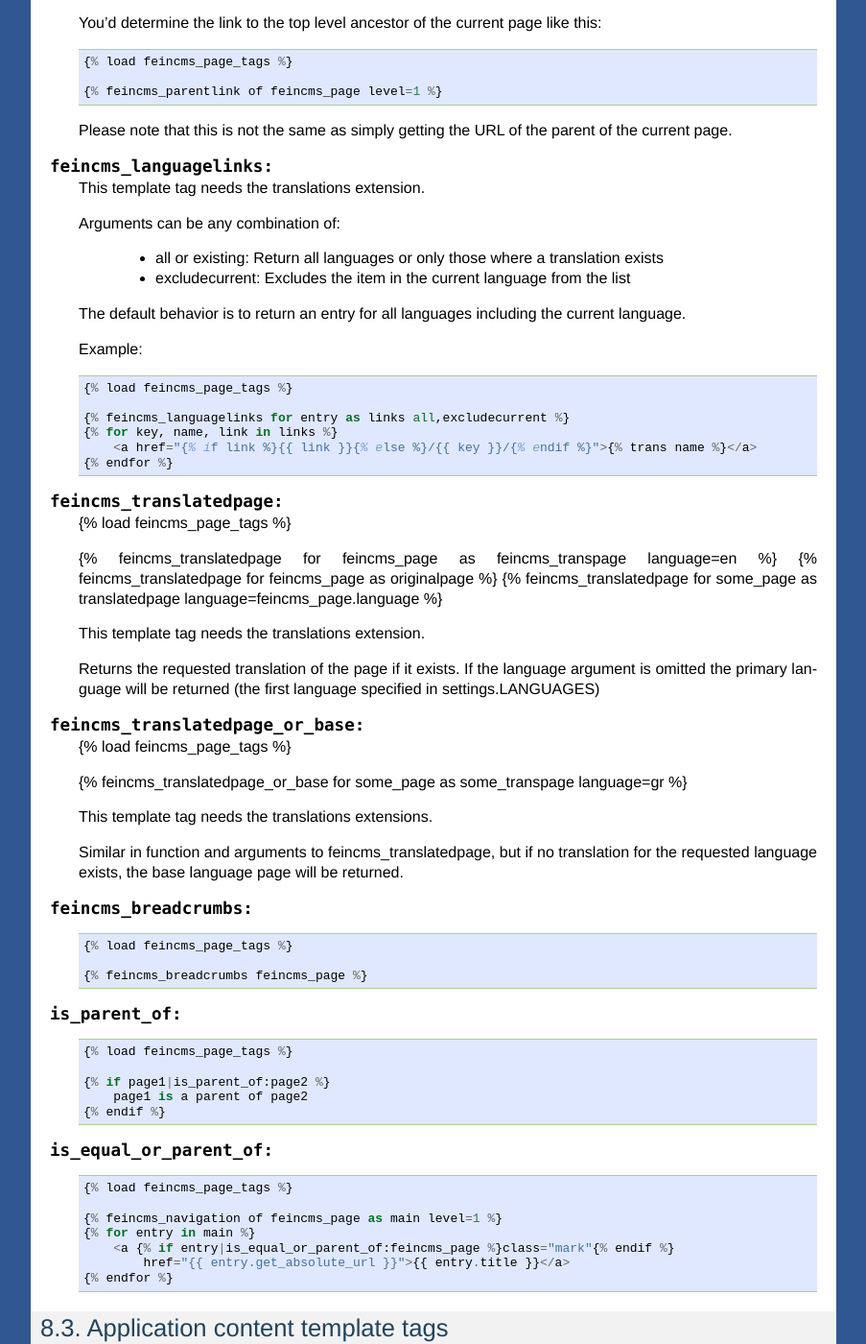
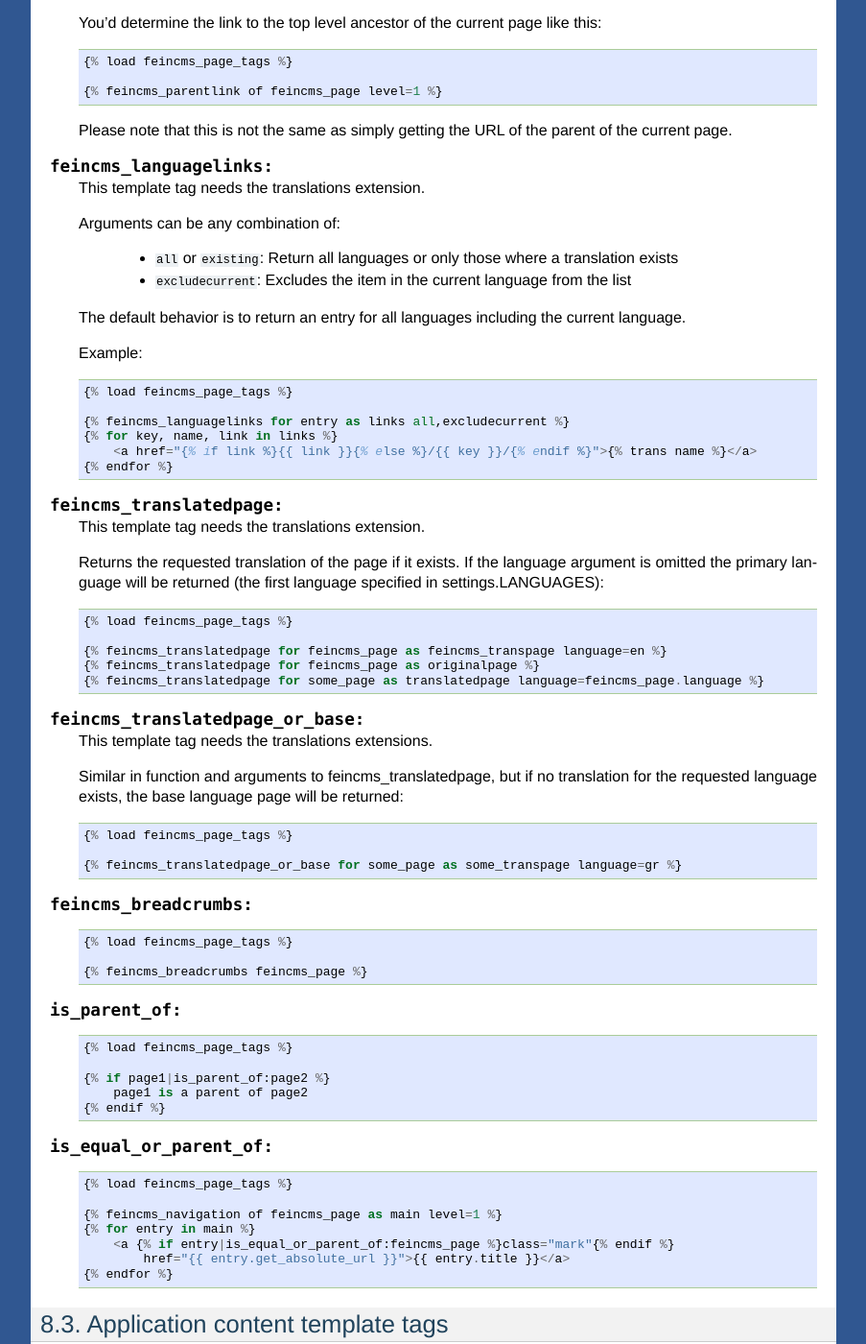
Before and after one commit to feincms/feincms, a Sphinx documentation site: the page built from docs/templatetags.txt, in a window 1280 px wide and 1400 px high, scrolled down 1325 px. Shown: the whole window at 96% size, without its empty margins (198-1101 px from the left). Built offline with Sphinx 7.4.7, drawn with Linux system fonts in a browser that asks for light colours.

Commit message:
Fix formatting in template tags documentation

```diff
--- a/docs/templatetags.txt
+++ b/docs/templatetags.txt
@@ -105,8 +105,8 @@ All page module-specific template tags are contained in ``feincms_page_tags``::
 
    Arguments can be any combination of:
 
-       * all or existing: Return all languages or only those where a translation exists
-       * excludecurrent: Excludes the item in the current language from the list
+       * ``all`` or ``existing``: Return all languages or only those where a translation exists
+       * ``excludecurrent``: Excludes the item in the current language from the list
 
    The default behavior is to return an entry for all languages including the
    current language.
@@ -123,28 +123,28 @@ All page module-specific template tags are contained in ``feincms_page_tags``::
 
 .. function:: feincms_translatedpage:
 
-   {% load feincms_page_tags %}
-
-   {% feincms_translatedpage for feincms_page as feincms_transpage language=en %}
-   {% feincms_translatedpage for feincms_page as originalpage %}
-   {% feincms_translatedpage for some_page as translatedpage language=feincms_page.language %}
-
    This template tag needs the translations extension.
 
    Returns the requested translation of the page if it exists. If the language
    argument is omitted the primary language will be returned (the first language
-   specified in settings.LANGUAGES)
+   specified in settings.LANGUAGES)::
+
+       {% load feincms_page_tags %}
+
+       {% feincms_translatedpage for feincms_page as feincms_transpage language=en %}
+       {% feincms_translatedpage for feincms_page as originalpage %}
+       {% feincms_translatedpage for some_page as translatedpage language=feincms_page.language %}
 
 .. function:: feincms_translatedpage_or_base:
-
-   {% load feincms_page_tags %}
-
-   {% feincms_translatedpage_or_base for some_page as some_transpage language=gr %}
 
    This template tag needs the translations extensions.
 
    Similar in function and arguments to feincms_translatedpage, but if no translation
-   for the requested language exists, the base language page will be returned.
+   for the requested language exists, the base language page will be returned::
+
+       {% load feincms_page_tags %}
+
+       {% feincms_translatedpage_or_base for some_page as some_transpage language=gr %}
 
 .. function:: feincms_breadcrumbs:
 
```
